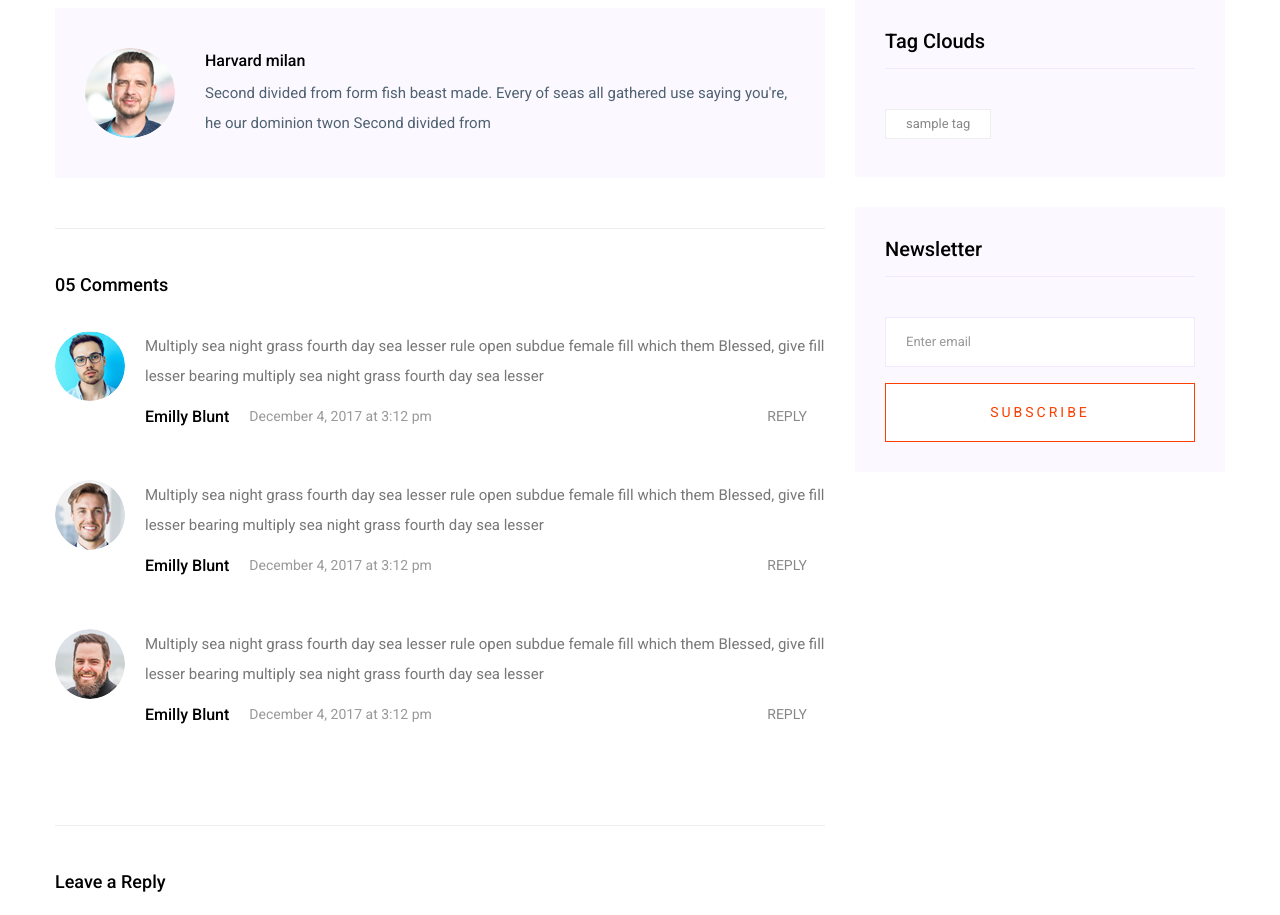
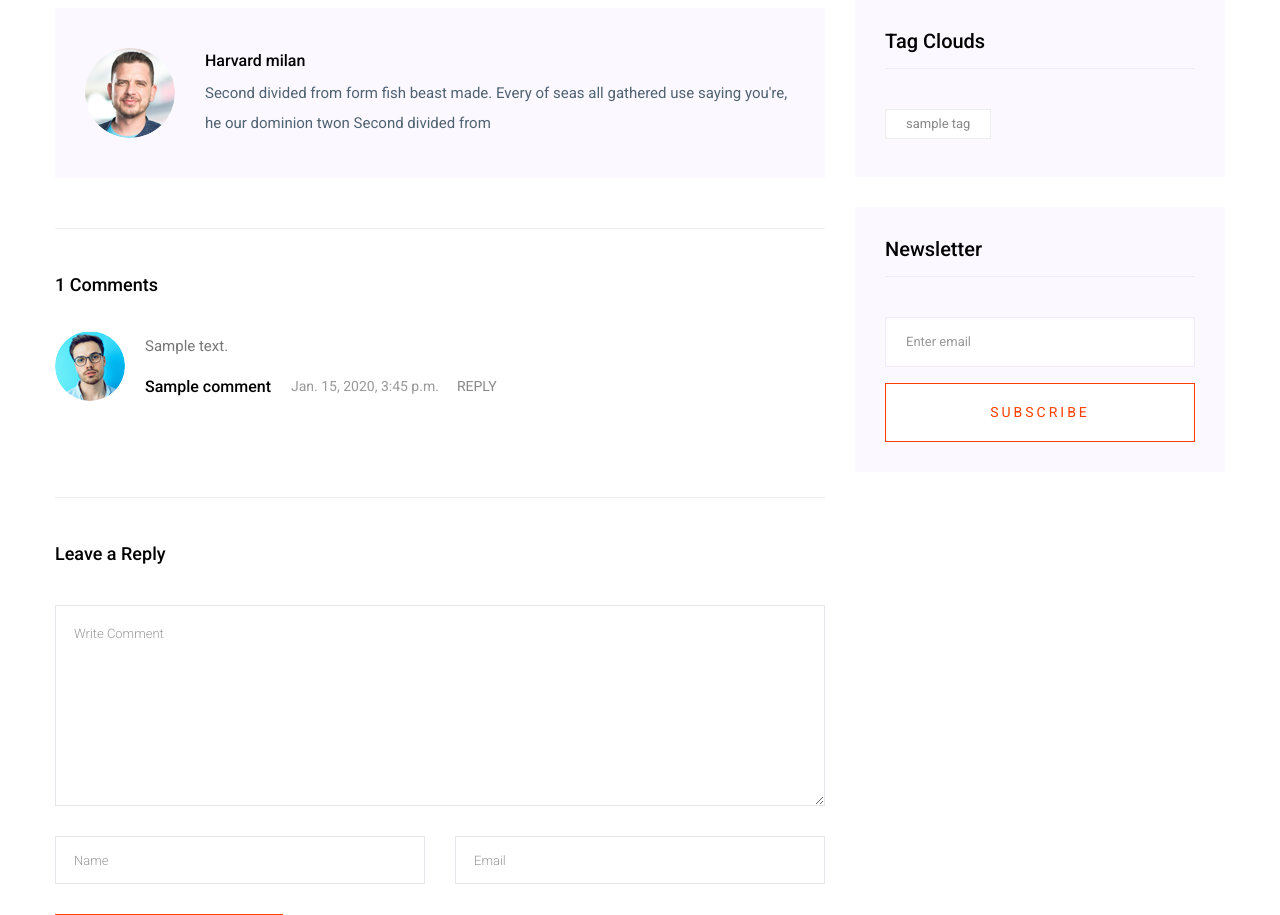
Before and after one commit to SaugatMgr/News-Portal-Project, a Django app: page /post-detail/1/ in a window 1280 px wide. Shown: the part 1057-1972 px from the top of the page. Run offline with Django 4.2, Linux system fonts and the light colour scheme; tables that the repository leaves empty hold one stand-in row (values such as "Sample post"); grey boxes marked "Sample" are stand-in pictures; some libraries are stand-ins or nearby versions.

Commit message:
customized comment list according to our requirements

```diff
--- a/templates/AZnews/main/detail/left/comment_list.html
+++ b/templates/AZnews/main/detail/left/comment_list.html
@@ -1,7 +1,7 @@
 {% load static %}
-
 <div class="comments-area">
-    <h4>05 Comments</h4>
+   <h4>{{ post.comment_set.count }} Comments</h4>
+   {% for comment in post.comment_set.all %}
    <div class="comment-list">
          <div class="single-comment justify-content-between d-flex">
             <div class="user justify-content-between d-flex">
@@ -10,15 +10,14 @@
                </div>
                <div class="desc">
                   <p class="comment">
-                   Multiply sea night grass fourth day sea lesser rule open subdue female fill which them
-                   Blessed, give fill lesser bearing multiply sea night grass fourth day sea lesser
+                     {{ comment.message }}
                   </p>
                   <div class="d-flex justify-content-between">
                      <div class="d-flex align-items-center">
                         <h5>
-                         <a href="#">Emilly Blunt</a>
+                           <a href="#">{{ comment.name }}</a>
                         </h5>
-                      <p class="date">December 4, 2017 at 3:12 pm </p>
+                        <p class="date">{{ comment.created_date }}</p>
                      </div>
                      <div class="reply-btn">
                         <a href="#" class="btn-reply text-uppercase">reply</a>
@@ -28,56 +27,5 @@
             </div>
          </div>
       </div>
-    <div class="comment-list">
-       <div class="single-comment justify-content-between d-flex">
-          <div class="user justify-content-between d-flex">
-             <div class="thumb">
-                <img src="{% static 'AZnews/assets/img/comment/comment_2.png' %}" alt="">
+      {% endfor %}
 </div>
-             <div class="desc">
-                <p class="comment">
-                   Multiply sea night grass fourth day sea lesser rule open subdue female fill which them
-                   Blessed, give fill lesser bearing multiply sea night grass fourth day sea lesser
-                </p>
-                <div class="d-flex justify-content-between">
-                   <div class="d-flex align-items-center">
-                      <h5>
-                         <a href="#">Emilly Blunt</a>
-                      </h5>
-                      <p class="date">December 4, 2017 at 3:12 pm </p>
-                   </div>
-                   <div class="reply-btn">
-                      <a href="#" class="btn-reply text-uppercase">reply</a>
-                   </div>
-                </div>
-             </div>
-          </div>
-       </div>
-    </div>
-    <div class="comment-list">
-       <div class="single-comment justify-content-between d-flex">
-          <div class="user justify-content-between d-flex">
-             <div class="thumb">
-                <img src="{% static 'AZnews/assets/img/comment/comment_3.png' %}" alt="">
-             </div>
-             <div class="desc">
-                <p class="comment">
-                   Multiply sea night grass fourth day sea lesser rule open subdue female fill which them
-                   Blessed, give fill lesser bearing multiply sea night grass fourth day sea lesser
-                </p>
-                <div class="d-flex justify-content-between">
-                   <div class="d-flex align-items-center">
-                      <h5>
-                         <a href="#">Emilly Blunt</a>
-                      </h5>
-                      <p class="date">December 4, 2017 at 3:12 pm </p>
-                   </div>
-                   <div class="reply-btn">
-                      <a href="#" class="btn-reply text-uppercase">reply</a>
-                   </div>
-                </div>
-             </div>
-          </div>
-       </div>
-    </div>
- </div>
```
Lines whose indentation alone changed are shown as unchanged.
